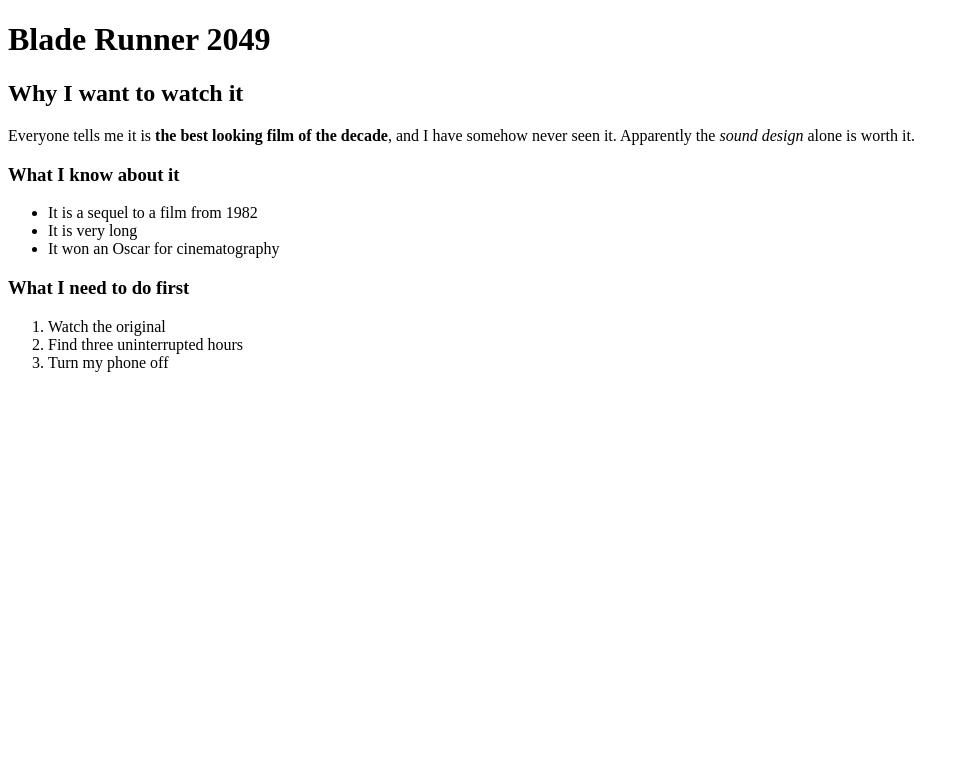
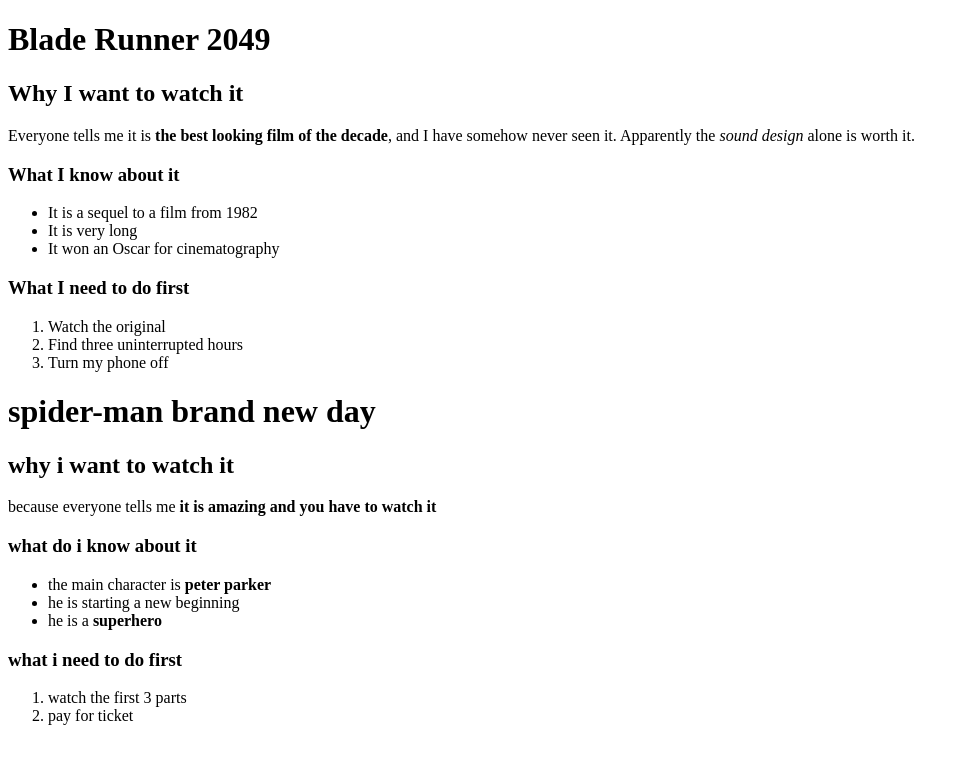
Before and after one commit to ahmadalhaish-tickit/wael-repo, a website: page week01/01-headings-and-text.html in a window 1280 px wide. Shown: the whole page, without its empty margins (0-964 px from the left). Drawn offline with Linux system fonts and the light colour scheme.

Commit message:
add spider man brand new day

```diff
--- a/week01/01-headings-and-text.html
+++ b/week01/01-headings-and-text.html
@@ -52,3 +52,21 @@
 
 </body>
 </html>
+
+<main>
+
+  <h1>spider-man brand new day</h1>
+  <h2>why i want to watch it</h2>
+  <p>because everyone tells me<strong> it is amazing and you have to watch it</strong></p>
+
+  <h3>what do i know about it</h3>
+ <ul>
+  <li>the main character is<strong> peter parker</strong></li>
+  <li>he is starting a new beginning</li>
+  <li>he is a <strong>superhero</strong></li>
+ </ul>
+
+ <h3>what i need to do first</h3>
+ <ol>
+  <li>watch the first 3 parts</li>
+  <li>pay for ticket</li>
```
Also changed, not shown: LEARNING.md (+0 -1 lines).
